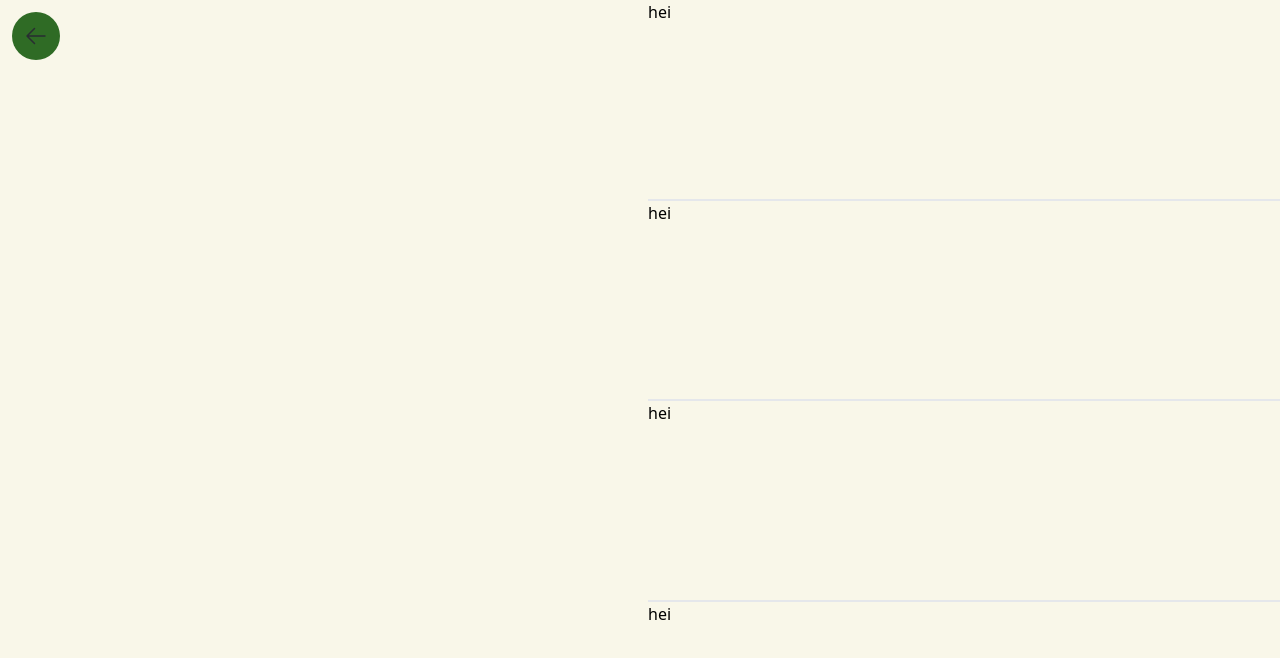
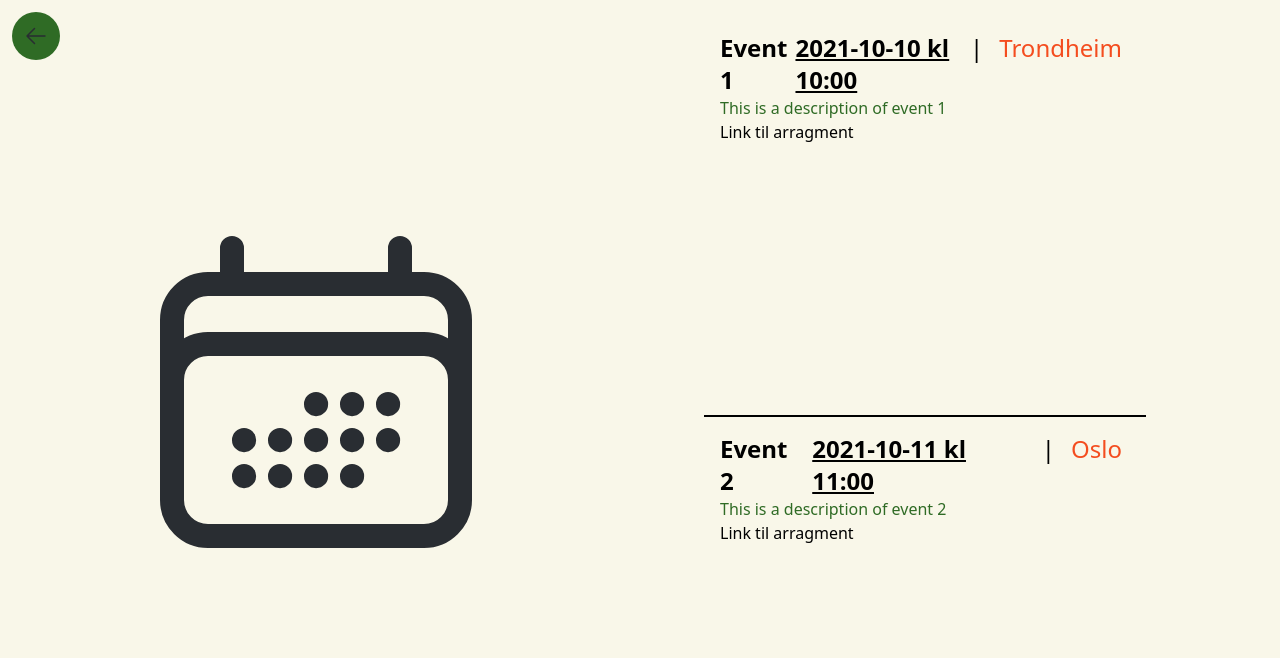
Before and after one commit to studenter-for-palestina/hjemmeside, a React (Vite) app: page / in a window 1280 px wide. Both pictures are taken after a click on the button "Eventkalender". Shown: the top 658 px of the page. Built offline with nearby package versions, Linux system fonts and the light colour scheme.

Commit message:
begynt på omoss og ressurs side, la til funksjonalitete til complex knapp da det manglet, og formateringing

```diff
--- a/src/Components/Kalender.jsx
+++ b/src/Components/Kalender.jsx
@@ -2,18 +2,33 @@ import BackButton from './Sub-components/back-button';
 import { Fragment } from "react";
 
 function Kalender(obj){
+    function kalenderEvent(event){
+        return (
+            <div class = " p-4 m-4">
+                <div class = "flex">
+                    <h1 class = "text-2xl font-bold ">{event.title}</h1>
+                    <h1 class = "text-2xl font-bold underline px-2">{"" + event.date + " kl " + event.time }</h1>
+                    <h1 class = "text-2xl px-2"> { " | " }</h1>
+                    <h1 class = "text-2xl text-main_orange px-2"> {  event.location}</h1>
+                </div>
+
+                <p class = "text-main_green text-ellipsis overflow-hidden ">{event.description}</p>
+                <a href = {event.link} class = "">Link til arragment</a>
+            </div>
+        )
+    }
     return (
         <Fragment>
             <div class = "sm:grid sm:grid-cols-2 sm:gap-4 h-screen">
                 <div class = "h-full">
                     <BackButton />
+                    <svg class="size-96 fill-none mx-auto my-32 stroke-main_gray" xmlns="http://www.w3.org/2000/svg" viewBox="0 0 24 24" stroke-width="1.5" >
+                        <path stroke-linecap="round" stroke-linejoin="round" d="M6.75 3v2.25M17.25 3v2.25M3 18.75V7.5a2.25 2.25 0 0 1 2.25-2.25h13.5A2.25 2.25 0 0 1 21 7.5v11.25m-18 0A2.25 2.25 0 0 0 5.25 21h13.5A2.25 2.25 0 0 0 21 18.75m-18 0v-7.5A2.25 2.25 0 0 1 5.25 9h13.5A2.25 2.25 0 0 1 21 11.25v7.5m-9-6h.008v.008H12v-.008ZM12 15h.008v.008H12V15Zm0 2.25h.008v.008H12v-.008ZM9.75 15h.008v.008H9.75V15Zm0 2.25h.008v.008H9.75v-.008ZM7.5 15h.008v.008H7.5V15Zm0 2.25h.008v.008H7.5v-.008Zm6.75-4.5h.008v.008h-.008v-.008Zm0 2.25h.008v.008h-.008V15Zm0 2.25h.008v.008h-.008v-.008Zm2.25-4.5h.008v.008H16.5v-.008Zm0 2.25h.008v.008H16.5V15Z" />
+                    </svg>
 
                 </div>
-                <div class = "h-full grid grid-cols-1 divide-y-2">
-                    <div>hei</div>
-                    <div>hei</div>
-                    <div>hei</div>
-                    <div>hei</div>
+                <div class = "h-full ml-10 w-3/4 grid grid-cols-1 divide-y-2 divide-black overflow-y-auto">
+                    {obj.events.map(event => kalenderEvent(event))}
                 </div>
 
 
--- /dev/null
+++ b/src/Components/OmOss.jsx
@@ -0,0 +1,11 @@
+import BackButton from './Sub-components/back-button';
+
+function OmOss(){
+    return(
+        <div>
+            <BackButton />
+            <h1>Om oss</h1>
+        </div>
+    )
+}
+export default OmOss;
--- /dev/null
+++ b/src/Components/Ressurser.jsx
@@ -0,0 +1,12 @@
+import BackButton from './Sub-components/back-button';
+import { Fragment } from "react";
+
+function Ressurser(obj){
+    return(
+        <Fragment>
+            <BackButton />
+            HELLO wORLD
+        </Fragment>
+    )
+}
+export default Ressurser;
--- a/src/Components/Sub-components/Event-kalender-button.jsx
+++ b/src/Components/Sub-components/Event-kalender-button.jsx
@@ -18,7 +18,7 @@ function EventButton() {
 
             <div >
             <svg class="size-24 fill-none ml-1 stroke-main_gray" xmlns="http://www.w3.org/2000/svg" viewBox="0 0 24 24" stroke-width="1.5" >
-            <path stroke-linecap="round" stroke-linejoin="round" d="M6.75 3v2.25M17.25 3v2.25M3 18.75V7.5a2.25 2.25 0 0 1 2.25-2.25h13.5A2.25 2.25 0 0 1 21 7.5v11.25m-18 0A2.25 2.25 0 0 0 5.25 21h13.5A2.25 2.25 0 0 0 21 18.75m-18 0v-7.5A2.25 2.25 0 0 1 5.25 9h13.5A2.25 2.25 0 0 1 21 11.25v7.5m-9-6h.008v.008H12v-.008ZM12 15h.008v.008H12V15Zm0 2.25h.008v.008H12v-.008ZM9.75 15h.008v.008H9.75V15Zm0 2.25h.008v.008H9.75v-.008ZM7.5 15h.008v.008H7.5V15Zm0 2.25h.008v.008H7.5v-.008Zm6.75-4.5h.008v.008h-.008v-.008Zm0 2.25h.008v.008h-.008V15Zm0 2.25h.008v.008h-.008v-.008Zm2.25-4.5h.008v.008H16.5v-.008Zm0 2.25h.008v.008H16.5V15Z" />
+                <path stroke-linecap="round" stroke-linejoin="round" d="M6.75 3v2.25M17.25 3v2.25M3 18.75V7.5a2.25 2.25 0 0 1 2.25-2.25h13.5A2.25 2.25 0 0 1 21 7.5v11.25m-18 0A2.25 2.25 0 0 0 5.25 21h13.5A2.25 2.25 0 0 0 21 18.75m-18 0v-7.5A2.25 2.25 0 0 1 5.25 9h13.5A2.25 2.25 0 0 1 21 11.25v7.5m-9-6h.008v.008H12v-.008ZM12 15h.008v.008H12V15Zm0 2.25h.008v.008H12v-.008ZM9.75 15h.008v.008H9.75V15Zm0 2.25h.008v.008H9.75v-.008ZM7.5 15h.008v.008H7.5V15Zm0 2.25h.008v.008H7.5v-.008Zm6.75-4.5h.008v.008h-.008v-.008Zm0 2.25h.008v.008h-.008V15Zm0 2.25h.008v.008h-.008v-.008Zm2.25-4.5h.008v.008H16.5v-.008Zm0 2.25h.008v.008H16.5V15Z" />
             </svg>
 
             </div>
--- a/src/Components/Sub-components/complex-button.jsx
+++ b/src/Components/Sub-components/complex-button.jsx
@@ -1,8 +1,16 @@
+import { useAppContext } from '../../Context/AppContext';
+
 function ComplexButton(obj) {
+	const {page, setPage} = useAppContext();
+
+	let handleButtonClick = (event) => {
+        setPage(event.currentTarget.value);
+    }
 	if (obj.span === "row-span-2") {
 		return (
 		<button class={obj.row_loc + " " + obj.col_loc + " " + obj.span + " "
-			+ "sm:grid sm:grid-rows-subgrid outline-none bg-main_green rounded-3xl hover:bg-hover_green group w-full sm:h-full my-2"} value = {obj.value}>
+			+ "sm:grid sm:grid-rows-subgrid outline-none bg-main_green rounded-3xl hover:bg-hover_green group w-full sm:h-full my-2"}
+			value = {obj.value} onClick = {handleButtonClick}>
 
 				<div>
 					<svg class="size-16 fill-current text-white ml-auto stroke-main_green group-hover:stroke-hover_green" xmlns="http://www.w3.org/2000/svg" viewBox="0 0 24 24" stroke-width="1.5" >
@@ -21,7 +29,8 @@ function ComplexButton(obj) {
 	else{
 	return (
 	<button class={obj.row_loc + " " + obj.col_loc + " " + obj.span + " "
-		+ "bg-main_green rounded-3xl hover:bg-hover_green outline-none group w-full my-2 "} value = {obj.value}>
+		+ "bg-main_green rounded-3xl hover:bg-hover_green outline-none group w-full my-2 "}
+		value = {obj.value} onClick = {handleButtonClick}>
 
 		<svg class="size-16 fill-current text-white ml-auto stroke-main_green group-hover:stroke-hover_green" xmlns="http://www.w3.org/2000/svg" viewBox="0 0 24 24" stroke-width="1.5" >
 			<path stroke-linecap="round" stroke-linejoin="round" d="M12 9v6m3-3H9m12 0a9 9 0 1 1-18 0 9 9 0 0 1 18 0Z" />
```
